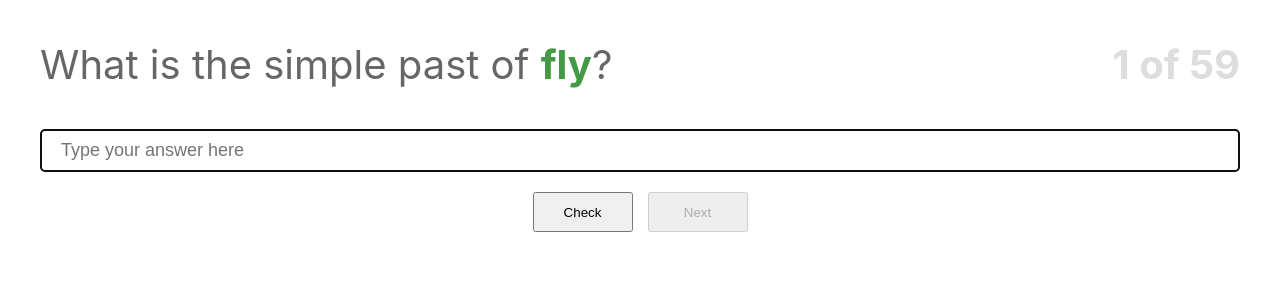
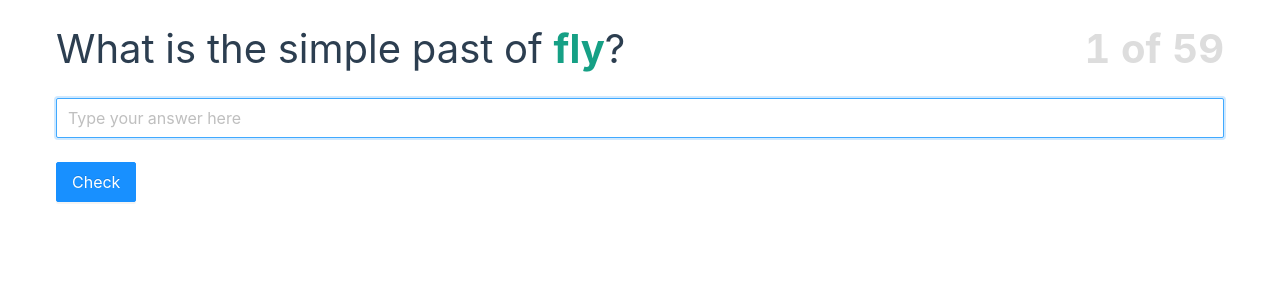
Before and after one commit to sugryumov/english, a React (Create React App) app: page / in a window 1280 px wide. Shown: the top 300 px of the page. Built offline with nearby package versions, Linux system fonts and the light colour scheme.

Commit message:
add antd

```diff
--- a/package.json
+++ b/package.json
@@ -28,8 +28,10 @@
     ]
   },
   "dependencies": {
+    "@ant-design/icons": "^4.7.0",
     "@types/react": "^18.0.9",
     "@types/react-dom": "^18.0.3",
+    "antd": "^4.20.5",
     "react": "^18.1.0",
     "react-dom": "^18.1.0",
     "react-scripts": "5.0.1",
--- /dev/null
+++ b/src/components/IrregularVerbs/AnswerInfo.tsx
@@ -0,0 +1,43 @@
+import { FC } from "react";
+import { Button } from "antd";
+import { CloseCircleTwoTone, LikeTwoTone } from "@ant-design/icons";
+import { ANSWER_STATUSES } from "../../constants/answerStatuses";
+import "./index.css";
+
+export const AnswerInfo: FC<any> = ({ answerStatus, pastSimple, nextVerb }) => {
+  if (answerStatus === ANSWER_STATUSES.failure) {
+    return (
+      <div className="answer-info__wrapper">
+        <div className="answer-info__inner">
+          <CloseCircleTwoTone
+            twoToneColor="#ee5253"
+            className="answer-info__icon"
+          />
+
+          <p className="answer-info__message">
+            Wrong! Correct answer{" "}
+            <span className="answer-info__word">{pastSimple}</span>
+          </p>
+
+          <Button size="large" onClick={nextVerb}>
+            Next verb
+          </Button>
+        </div>
+      </div>
+    );
+  }
+
+  if (answerStatus === ANSWER_STATUSES.success) {
+    return (
+      <div className="answer-info__wrapper">
+        <div className="answer-info__inner">
+          <LikeTwoTone className="answer-info__icon" twoToneColor="#16a085" />
+
+          <p className="answer-info__message">Great! Correct answer</p>
+        </div>
+      </div>
+    );
+  }
+
+  return <></>;
+};
--- /dev/null
+++ b/src/components/IrregularVerbs/EndVerbs.tsx
@@ -0,0 +1,17 @@
+import { FC } from "react";
+import { Button } from "antd";
+
+export const EndVerbs: FC<any> = ({ result, countVerbs }) => {
+  const restartVerbs = () => {
+    document.location.reload();
+  };
+
+  return (
+    <div>
+      <p>
+        Result : {result.filter(Boolean).length} / {countVerbs}
+      </p>
+      <Button onClick={restartVerbs}>Restart</Button>
+    </div>
+  );
+};
--- a/src/components/IrregularVerbs/index.css
+++ b/src/components/IrregularVerbs/index.css
@@ -1,56 +1,24 @@
-.irregular-verbs {
-}
-
 .irregular-verbs__header {
   display: flex;
   justify-content: space-between;
   align-items: center;
+  margin: 25px 0;
 }
 
 .irregular-verbs__question {
-  color: #666;
   font-size: 40px;
 }
 
-.irregular-verbs__word {
-  color: #494;
+.irregular-verbs__word,
+.answer-info__word {
+  color: var(--color-green);
   font-weight: 700;
 }
 
 .irregular-verbs__number {
-  color: #ddd;
+  color: var(--color-gray);
   font-size: 40px;
   font-weight: 700;
-}
-
-.irregular-verbs__input {
-  width: 100%;
-  padding: 10px 20px;
-  box-sizing: border-box;
-  font-size: 18px;
-  border-radius: 4px;
-  border: 1px solid #ced4da;
-}
-
-.irregular-verbs__controls {
-  display: flex;
-  justify-content: center;
-  margin-top: 20px;
-}
-
-.irregular-verbs__button {
-  height: 40px;
-  width: 100px;
-  cursor: pointer;
-}
-
-.irregular-verbs__button:not(:last-child) {
-  margin-right: 15px;
-}
-
-.irregular-verbs__message {
-  text-align: center;
-  font-size: 18px;
 }
 
 @media screen and (max-width: 600px) {
@@ -59,11 +27,50 @@
   }
 
   .irregular-verbs__question {
-    margin: 0 0 20px;
     font-size: 32px;
   }
 
   .irregular-verbs__number {
-    margin: 20px 0 0;
+    margin-bottom: 20px;
+  }
+
+  .irregular-verbs__button {
+    width: 100%;
   }
 }
+
+/* Answer info */
+.answer-info__wrapper {
+  position: absolute;
+  top: 0;
+  left: 0;
+  display: flex;
+  justify-content: center;
+  align-items: center;
+  width: 100%;
+  height: 100%;
+  background-color: var(--color-black-translucent);
+}
+
+.answer-info__inner {
+  padding: 25px 70px;
+  text-align: center;
+  background-color: var(--color-white);
+  border-radius: 4px;
+}
+
+.answer-info__icon {
+  font-size: 70px;
+}
+
+.answer-info__message {
+  margin: 20px 0;
+  font-size: 24px;
+}
+
+@media screen and (max-width: 600px) {
+  .answer-info__inner {
+    width: 90%;
+    padding: 20px 10px;
+  }
+}
--- a/src/components/IrregularVerbs/index.tsx
+++ b/src/components/IrregularVerbs/index.tsx
@@ -1,67 +1,60 @@
-import { FC, useEffect, useMemo, useState } from "react";
+import { FC, useCallback, useEffect, useMemo, useState } from "react";
+import { Button, Form, Input } from "antd";
+import { ANSWER_STATUSES } from "../../constants/answerStatuses";
 import { VERBS } from "../../constants/verbs";
 import { useFocus } from "../../hooks/useFocus";
+import { AnswerInfo } from "./AnswerInfo";
+import { EndVerbs } from "./EndVerbs";
 import "./index.css";
 
 export const IrregularVerbs: FC = () => {
   const array = useMemo(() => VERBS.sort(() => Math.random() - 0.5), []);
+
   const [inputRef, setInputFocus] = useFocus();
+  const [form] = Form.useForm();
 
-  const [answer, setAnswer] = useState<string>("");
   const [currentWord, setCurrentWord] = useState<number>(0);
+  const [answerStatus, setAnswerStatus] = useState<string>(
+    ANSWER_STATUSES.initial
+  );
   const [result, setResult] = useState<Array<boolean>>([]);
-  const [message, setMessage] = useState<string>("");
-  const [finishGame, setFinishGame] = useState<boolean>(false);
-  const [checkFlag, setCheckFlag] = useState<boolean>(false);
 
-  const [infinitive, pastSimple] = array[currentWord];
-  const endWords = array.length - 1 === currentWord;
+  const [infinitive, pastSimple] = array[currentWord] || [];
+  const endVerbs = array.length === currentWord;
 
   useEffect(() => {
     setInputFocus();
   }, [setInputFocus]);
 
+  const nextVerb = useCallback(() => {
+    setCurrentWord((prev) => (prev += 1));
+    setAnswerStatus(ANSWER_STATUSES.initial);
+    form.resetFields();
+  }, [form]);
+
   useEffect(() => {
-    if (message === "YES!" && !endWords) {
-      const timerId = setTimeout(() => nextHandler(), 1000);
+    if (answerStatus === ANSWER_STATUSES.success) {
+      const timerId = setTimeout(() => nextVerb(), 1000);
 
       return () => clearTimeout(timerId);
     }
-  }, [endWords, message]);
+  }, [answerStatus, form, nextVerb]);
 
-  const onChangeHandler = (e: any) => {
-    setAnswer(e.target.value);
-  };
+  const checkAnswer = ({ answer }: { answer: string }) => {
+    const prepareAnswer = answer.trim().toLowerCase();
 
-  const checkAnswer = () => {
-    if (array.length - 1 === currentWord) {
-      setFinishGame(true);
-    }
-
-    if (answer.trim().toLowerCase() === pastSimple) {
-      setMessage("YES!");
+    if (prepareAnswer === pastSimple) {
+      setAnswerStatus(ANSWER_STATUSES.success);
       setResult([...result, true]);
-      setCheckFlag(true);
     } else {
-      setMessage(`ERROR! Correct answer ${pastSimple}`);
+      setAnswerStatus(ANSWER_STATUSES.failure);
       setResult([...result, false]);
-      setCheckFlag(true);
-      setAnswer("");
     }
   };
 
-  const onKeyPressHandler = (event: any) => {
-    if (event.charCode === 13) {
-      checkAnswer();
+  if (endVerbs) {
+    return <EndVerbs result={result} countVerbs={array.length} />;
   }
-  };
-
-  const nextHandler = () => {
-    setCurrentWord((prev) => (prev += 1));
-    setCheckFlag(false);
-    setAnswer("");
-    setMessage("");
-  };
 
   return (
     <div className="irregular-verbs">
@@ -76,42 +69,32 @@ export const IrregularVerbs: FC = () => {
         </p>
       </div>
 
-      <input
-        type="text"
-        value={answer}
+      <Form form={form} onFinish={checkAnswer} autoComplete="off">
+        <Form.Item name="answer">
+          <Input
+            size="large"
             ref={inputRef}
-        autoComplete="off"
-        onChange={onChangeHandler}
-        onKeyPress={onKeyPressHandler}
-        className="irregular-verbs__input"
             placeholder="Type your answer here"
-        disabled={finishGame || checkFlag}
           />
+        </Form.Item>
 
-      <div className="irregular-verbs__controls">
-        <button
-          onClick={checkAnswer}
+        <Form.Item>
+          <Button
+            size="large"
+            type="primary"
+            htmlType="submit"
             className="irregular-verbs__button"
-          disabled={finishGame || checkFlag}
           >
             Check
-        </button>
-        <button
-          onClick={nextHandler}
-          className="irregular-verbs__button"
-          disabled={endWords || !checkFlag}
-        >
-          Next
-        </button>
-      </div>
+          </Button>
+        </Form.Item>
+      </Form>
 
-      <p className="irregular-verbs__message">{message}</p>
-
-      {finishGame && (
-        <p>
-          Result : {result.filter(Boolean).length} / {array.length}
-        </p>
-      )}
+      <AnswerInfo
+        answerStatus={answerStatus}
+        pastSimple={pastSimple}
+        nextVerb={nextVerb}
+      />
     </div>
   );
 };
--- /dev/null
+++ b/src/constants/answerStatuses.ts
@@ -0,0 +1,5 @@
+export const ANSWER_STATUSES = {
+  initial: "initial",
+  success: "success",
+  failure: "failure",
+};
--- a/src/hooks/useFocus.tsx
+++ b/src/hooks/useFocus.tsx
@@ -1,7 +1,8 @@
-import { RefObject, useRef } from "react";
+import { InputRef } from "antd";
+import { Ref, useRef } from "react";
 
 export const useFocus = () => {
-  const htmlElRef: RefObject<HTMLInputElement> = useRef(null);
+  const htmlElRef: Ref<InputRef> = useRef(null);
 
   const setFocus = () => {
     htmlElRef.current && htmlElRef.current.focus();
--- a/src/index.css
+++ b/src/index.css
@@ -1,15 +1,18 @@
-body {
-  margin: 0;
-  font-family: -apple-system, BlinkMacSystemFont, "Segoe UI", "Roboto", "Oxygen",
-    "Ubuntu", "Cantarell", "Fira Sans", "Droid Sans", "Helvetica Neue",
-    sans-serif;
-  -webkit-font-smoothing: antialiased;
-  -moz-osx-font-smoothing: grayscale;
+@import "~antd/dist/antd.css";
+
+:root {
+  --color-black-translucent: #00000073;
+  --color-dark-blue: #2c3e50;
+  --color-gray: #dddddd;
+  --color-green: #16a085;
+  --color-red: #ee5253;
+  --color-white: #ffffff;
 }
 
-code {
-  font-family: source-code-pro, Menlo, Monaco, Consolas, "Courier New",
-    monospace;
+p {
+  margin: 0;
+  line-height: 1.2;
+  color: var(--color-dark-blue);
 }
 
 .container {
```
Also changed, not shown: 1 other file (tests, documents, lock files or other folders). Lines whose indentation alone changed are shown as unchanged.
